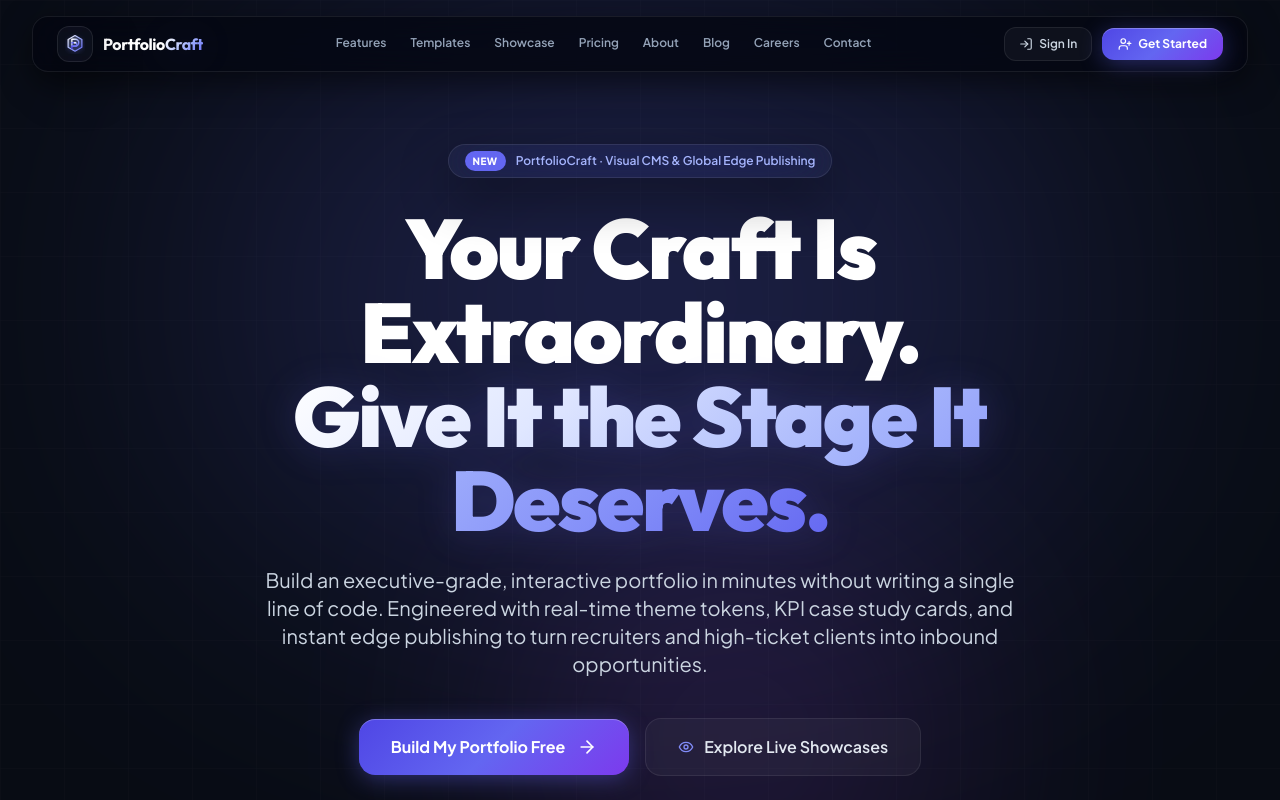
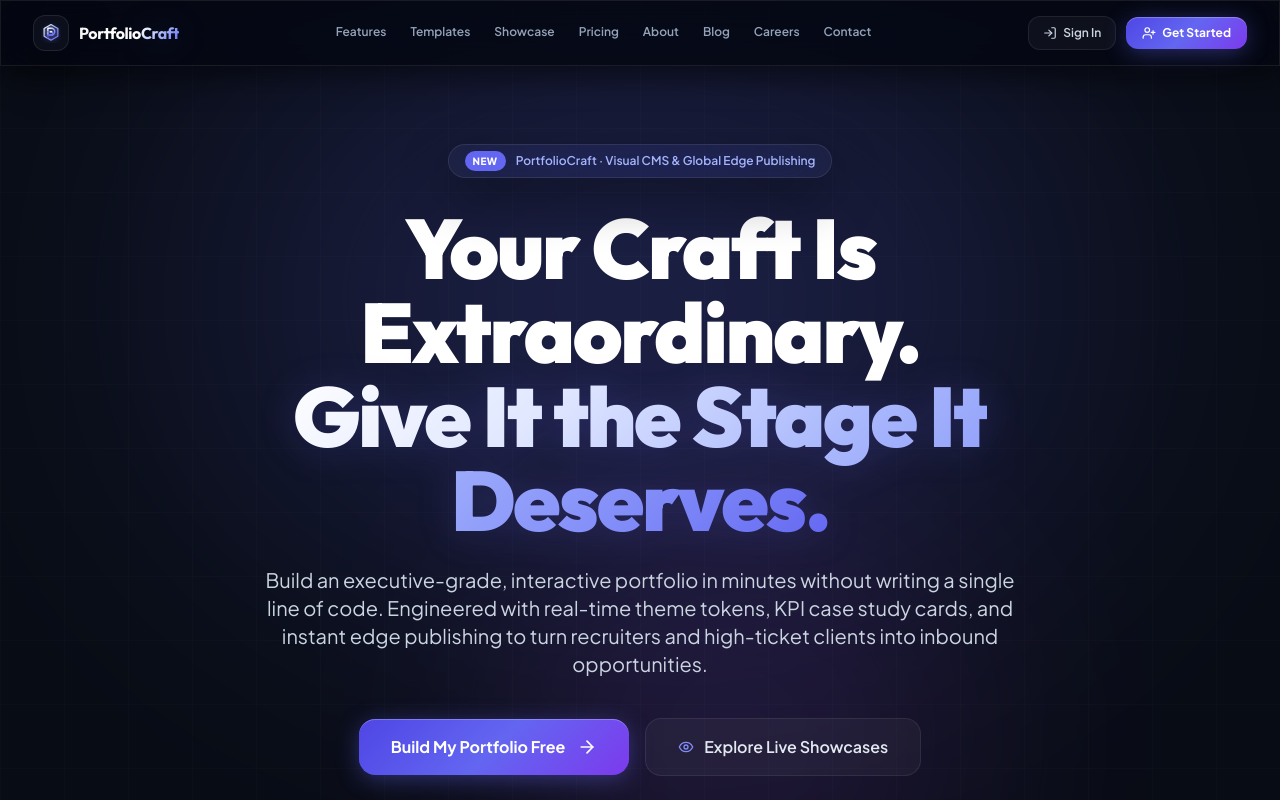
Before and after one commit to rsmpdo/portfolio-platform, a React (Vite) app in the folder frontend/: page / in a window 1280 px wide. Shown: the top 800 px of the page. Built offline with nearby package versions, Linux system fonts and the light colour scheme; a web font is replaced by a local one.

Commit message:
top bar to top edge

```diff
--- a/frontend/src/components/common/Header.jsx
+++ b/frontend/src/components/common/Header.jsx
@@ -35,9 +35,8 @@ export default function Header() {
   };
 
   return (
-    <header className="fixed top-0 left-0 right-0 z-50">
-      <div className="mx-3 sm:mx-4 md:mx-8 mt-3 sm:mt-4">
-        <div className="glass-dark rounded-2xl px-4 sm:px-6 h-14 flex items-center justify-between shadow-xl shadow-black/20 border border-white/[0.08]">
+    <header className="fixed top-0 left-0 right-0 z-50 glass-dark border-b border-white/[0.08] backdrop-blur-xl">
+      <div className="max-w-7xl mx-auto px-4 sm:px-6 lg:px-8 h-16 flex items-center justify-between">
         <Link to="/" className="flex items-center gap-2 sm:gap-2.5 group shrink-0">
           <div className="w-8 h-8 sm:w-9 sm:h-9 rounded-xl glass border border-indigo-500/30 flex items-center justify-center shadow-lg group-hover:scale-105 transition-transform">
             <LogoIcon className="w-4 h-4 sm:w-5 sm:h-5" />
@@ -52,9 +51,9 @@ export default function Header() {
             <Link
               key={item.name}
               to={item.path}
-                className={`text-xs font-semibold transition flex items-center h-14 border-b-2 whitespace-nowrap ${
+              className={`text-xs font-semibold transition flex items-center h-16 border-b-2 whitespace-nowrap ${
                 location.pathname === item.path
-                    ? 'text-indigo-400 border-indigo-500'
+                  ? 'text-indigo-400 border-indigo-500 font-bold'
                   : 'text-slate-400 border-transparent hover:text-white'
               }`}
             >
@@ -130,7 +129,7 @@ export default function Header() {
       </div>
 
       {mobileMenuOpen && (
-          <div className="lg:hidden mt-2 glass-dark rounded-2xl p-4 shadow-2xl border border-white/10 animate-fadeIn">
+        <div className="lg:hidden border-t border-white/[0.08] bg-slate-950/95 backdrop-blur-2xl px-4 sm:px-6 py-4 shadow-2xl animate-fadeIn">
             <div className="grid grid-cols-2 sm:grid-cols-4 gap-2 mb-4">
               {NAV_ITEMS.map((item) => {
                 const isActive = location.pathname === item.path;
@@ -214,7 +213,6 @@ export default function Header() {
             </div>
           </div>
         )}
-      </div>
     </header>
   );
 }
--- a/frontend/src/pages/Editor.jsx
+++ b/frontend/src/pages/Editor.jsx
@@ -126,7 +126,7 @@ export default function Editor() {
     <div className="h-screen flex flex-col bg-slate-950 text-slate-100 overflow-hidden">
       <Header />
 
-      <div className="min-h-[56px] py-2 border-b border-white/[0.06] glass-dark px-3 sm:px-6 flex flex-wrap items-center justify-between gap-2 mt-[68px] sm:mt-[72px] z-30">
+      <div className="min-h-[56px] py-2 border-b border-white/[0.06] glass-dark px-3 sm:px-6 flex flex-wrap items-center justify-between gap-2 mt-16 z-30">
         <div className="flex flex-wrap items-center gap-2 sm:gap-4">
           <div className="flex items-center gap-2">
             <Layers className="w-4 h-4 text-indigo-400" />
```
Lines whose indentation alone changed are shown as unchanged.
